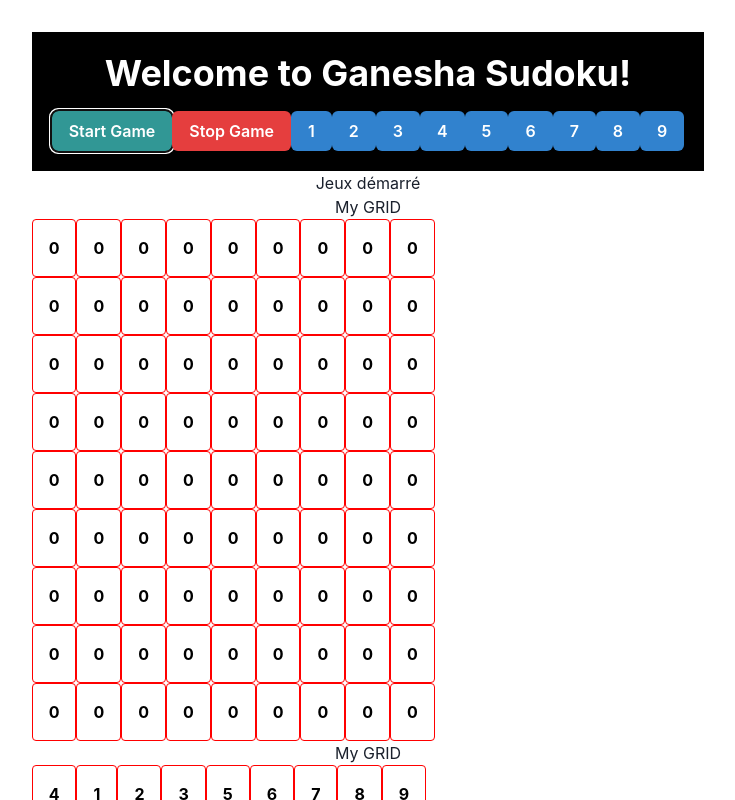
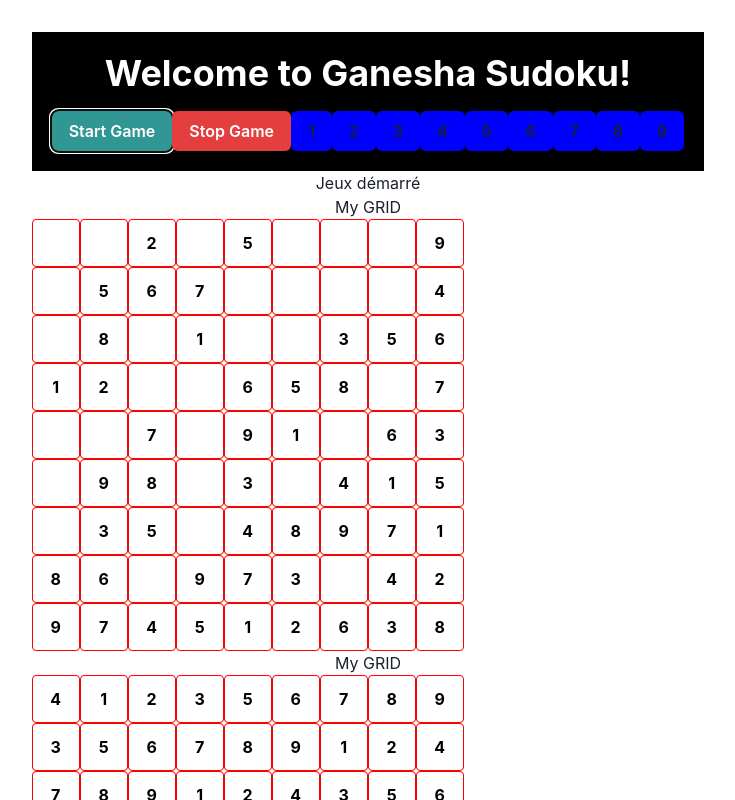
Before and after one commit to alexisdegraeve/ganeshasudoku, a React (Vite) app in the folder ganesha-sudoku/: page / in a window 1280 px wide. Both pictures are taken after a click on the button "Start Game". Shown: the top 800 px of the page, without its empty margins (272-1007 px from the left). Built offline with nearby package versions, Linux system fonts and the light colour scheme.

Commit message:
add total wrong

```diff
--- a/ganesha-sudoku/src/game.css
+++ b/ganesha-sudoku/src/game.css
@@ -17,4 +17,21 @@
     border-radius: 0.25rem;
     font-weight: bold;
     color: #000000;
+    width: 3rem;
+    height: 3rem;
+    justify-content: center;
+    align-items: center;
 }
+
+.button-normal {
+    background-color: blue !important;
+}
+
+.button-selected {
+    background-color: red !important;
+    color: white;
+}
+
+.disabled-cell {
+    pointer-events: none;
+}
--- a/ganesha-sudoku/src/game.tsx
+++ b/ganesha-sudoku/src/game.tsx
@@ -3,30 +3,47 @@ import { Button, Heading, Box } from "@chakra-ui/react"
 import { useEffect, useState } from "react";
 import './game.css';
 
-interface GridProps {
+
+type GridProps = {
+    originalGrid: number[][];
     gridData: number[][];
+    nbSelected: number;
+    wrong: number;
+    setWrong: React.Dispatch<React.SetStateAction<number>>;
+    setGridData: React.Dispatch<React.SetStateAction<number[][]>>;
+};
+
+function Grid({ originalGrid, gridData, nbSelected, wrong, setWrong, setGridData }: GridProps) {
+
+    const selectCase = (line: number, col: number) => {
+        console.log(line, col);
+        if (gridData[line][col] > -1) return;
+        if (nbSelected != originalGrid[line][col]) {
+            wrong++;
+            setWrong(wrong);
+            return;
         }
-
-function Grid({ gridData }: GridProps) {
-
-    const selectCase = (line: number, row: number) => {
-        console.log(line, row);
+        const newGrid = gridData.map(r => [...r]); // clone du tableau
+        newGrid[line][col] = nbSelected;
+        setGridData(newGrid);
     };
     return (
         <>
             My GRID
             <div className="grid-full">
-                {
-                    gridData.map((row, rowIndex: number) => (
+                {gridData.map((row, rowIndex) => (
                     <div key={rowIndex} className="grid-row">
-                            {
-                                row.map((cell: number, colIndex: number) => (
-                                    <div className="grid-cell" key={colIndex} onClick={() => selectCase(rowIndex, colIndex)}>{cell}</div>
-                                ))
-                            }
+                        {row.map((cell, colIndex) => (
+                            <div
+                                className={`grid-cell ${cell > -1 ? 'disabled-cell' : ''}`}
+                                key={colIndex}
+                                onClick={() => selectCase(rowIndex, colIndex)}
+                            >
+                                {cell > -1 ? cell : ''}
                             </div>
-                    ))
-                }
+                        ))}
+                    </div>
+                ))}
             </div>
         </>
     )
@@ -65,6 +82,7 @@ function Game() {
     const [grid, setGrid] = useState<number[][]>([]);
     const [userGrid, setUserGrid] = useState<number[][]>([]);
     const [nbSelected, setNbSelected] = useState(-1);
+    const [wrong, setWrong] = useState(0);
 
     useEffect(() => {
         if (grid.length > 0) {
@@ -104,6 +122,15 @@ function Game() {
         return false; // aucun chiffre possible ici -> backtrack
     }
 
+    function removeCells(grid: number[][], total = 5) {
+        for (let i = 0; i < total; i++) {
+            const row = Math.floor((Math.random() * 8));
+            const col = Math.floor((Math.random() * 8));
+            console.log(row, col);
+            grid[row][col] = -1;
+        }
+    }
+
 
     // Fill the grid with 0
     const InitGrid = () => {
@@ -115,16 +142,23 @@ function Game() {
         fillGrid(newGrid, 0, 0);
 
         setGrid(newGrid);
-        const newUserGrid = Array.from({ length: 9 }, () => Array(9).fill(0));
+
+        const newUserGrid = newGrid.map(row => [...row]);
+        removeCells(newUserGrid, 40);
         setUserGrid(newUserGrid);
     }
 
     const StartGame = () => {
         console.log("Start Game");
+        setNbSelected(-1);
+        setWrong(0);
         setStarted(true);
         InitGrid();
     }
     return (
+        <>
+
+            {wrong < 3 ? (
                 <>
                     <Box bg="black" p={5}>
                         <Heading mb={4} color="white">Welcome to Ganesha Sudoku!</Heading>
@@ -132,18 +166,29 @@ function Game() {
                         <Button colorScheme="red" onClick={StopGame}>Stop Game</Button>
 
                         {Array.from({ length: 9 }, (_, i) => (
-                    <Button key={i} colorScheme="blue" onClick={() => changeNbSelected(i + 1)}>{i + 1}</Button>
+                            <Button key={i} className={nbSelected === (i + 1) ? 'button-selected ' : 'button-normal'} onClick={() => changeNbSelected(i + 1)}>{i + 1}</Button>
                         ))
                         }
                     </Box>
                     {started && <p>Jeux démarré</p>}
                     {!started && <p>Jeux arrêté</p>}
 
-            <Grid gridData={userGrid} />
+                    <Grid originalGrid={grid} gridData={userGrid} nbSelected={nbSelected} setGridData={setUserGrid} wrong={wrong} setWrong={setWrong} />
 
-            <Grid gridData={grid} />
+                    <Grid originalGrid={grid} gridData={grid} nbSelected={nbSelected} setGridData={setGrid} wrong={wrong} setWrong={setWrong} />
 
                     NB: {nbSelected}
+                    wrong : {wrong}
+
+                </>
+            ) : (
+            <>
+               <div>LOSE</div>
+               <Button colorScheme="teal" onClick={StartGame}>restart Game</Button>
+            </>
+            )
+            }
+
         </>
     )
 
```
Lines whose indentation alone changed are shown as unchanged.
